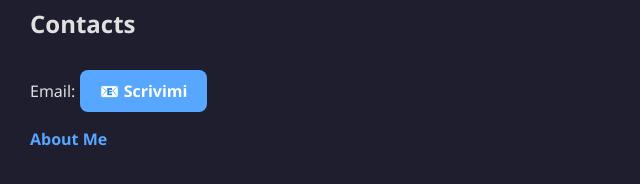
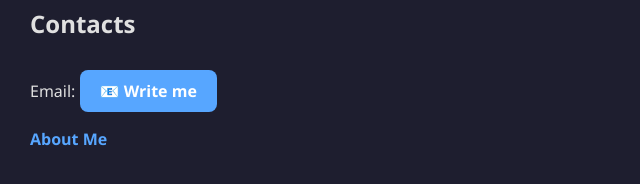
Before and after one commit to gnocchipomodoro/portfolio1, a plain HTML site: page index.html in a window 1280 px wide. Shown: the part 746-930 px from the top of the page, 0-640 px from the left. Drawn offline with Linux system fonts and the light colour scheme.

Commit message:
Update index.html

```diff
--- a/index.html
+++ b/index.html
@@ -37,7 +37,7 @@
 </section>
     <section>
       <h2>Contacts</h2>
-      <p>Email: <a href="https://mail.google.com/mail/?view=cm&fs=1&to=stefano0business@gmail.com" class="email-button" target="_blank">📧 Scrivimi</a></p>
+      <p>Email: <a href="https://mail.google.com/mail/?view=cm&fs=1&to=stefano0business@gmail.com" class="email-button" target="_blank">📧 Write me</a></p>
 	  <p><a href="about.html">About Me</a></p>
     </section>
   </main>
```
